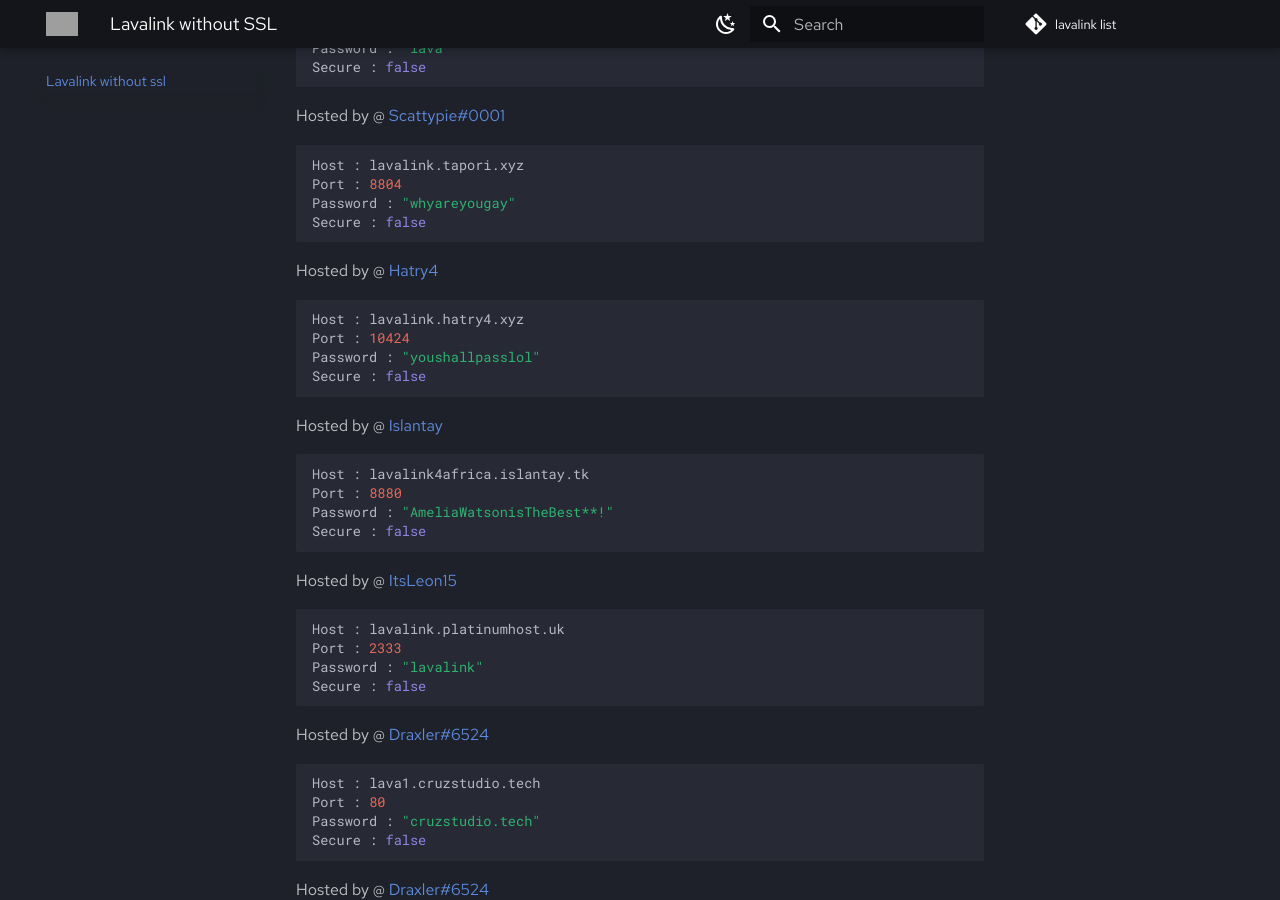
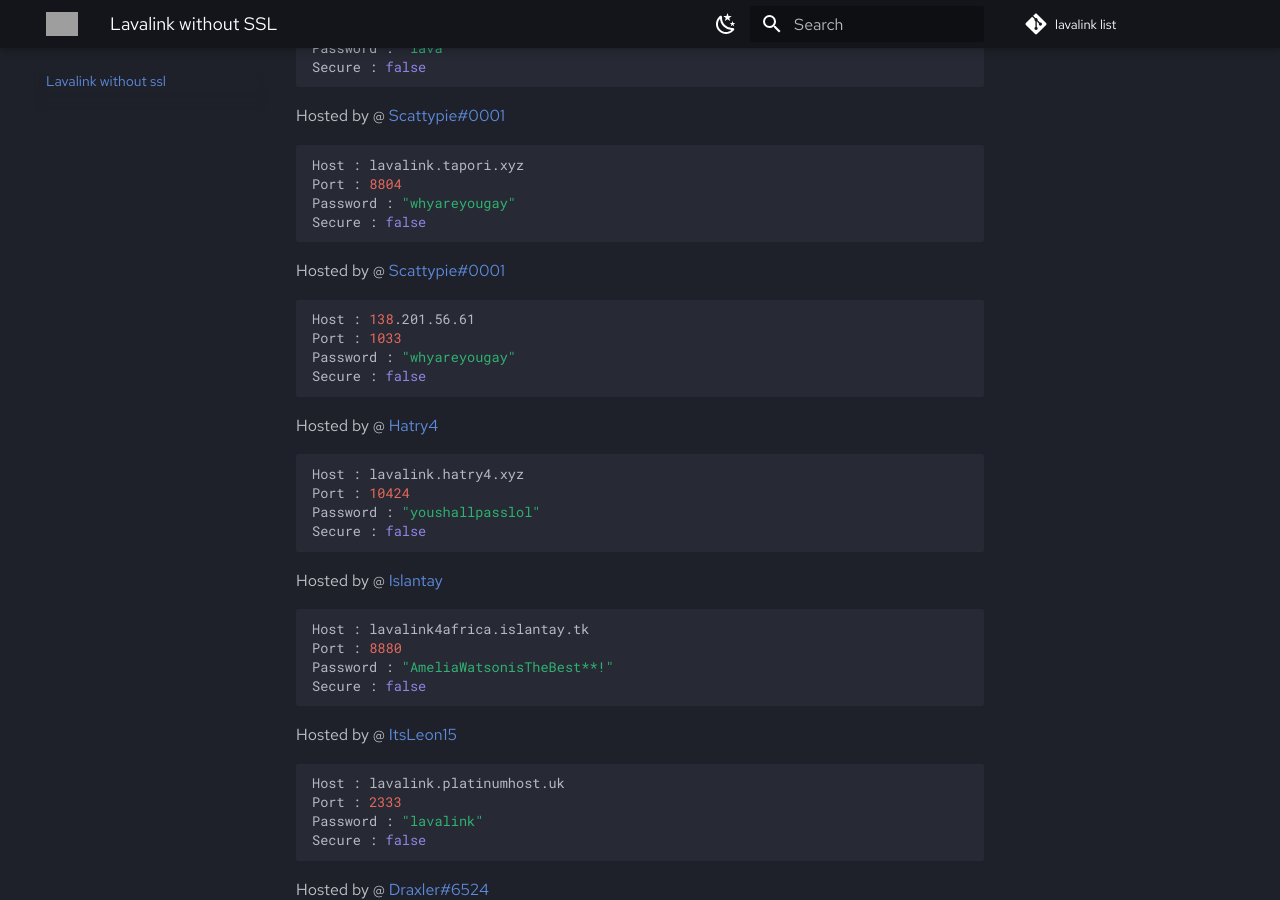
Before and after one commit to DarrenOfficial/lavalink-list, an MkDocs documentation site: the page built from docs/NoSSL/lavalink-without-ssl.md, in a window 1280 px wide and 900 px high, scrolled down 480 px. Built offline with MkDocs 1.6.1 and Material for MkDocs 9.7.7, drawn with Linux system fonts in a browser that asks for light colours; comment, search, counter and statistics services are not loaded; grey boxes are pictures that could not be loaded.

Commit message:
added another of my lavalinks (#200)
i eat kenya

````diff
--- a/docs/NoSSL/lavalink-without-ssl.md
+++ b/docs/NoSSL/lavalink-without-ssl.md
@@ -24,6 +24,14 @@ Hosted by @ [Scattypie#0001](https://discord.gg/NUhWvA7paX)
 ```bash
 Host : lavalink.tapori.xyz
 Port : 8804
+Password : "whyareyougay"
+Secure : false
+```
+
+Hosted by @ [Scattypie#0001](https://discord.gg/NUhWvA7paX)
+```bash
+Host : 138.201.56.61
+Port : 1033
 Password : "whyareyougay"
 Secure : false
 ```
````
